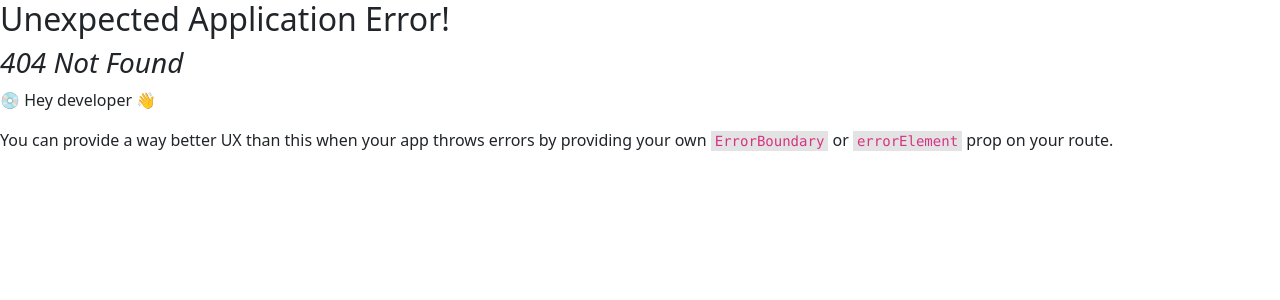
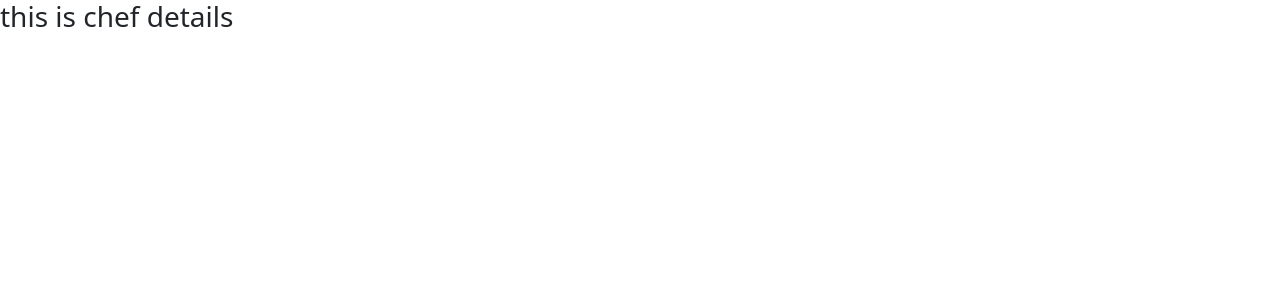
Before and after one commit to nabilasoma/chef-project-firbase-auth, a React (Vite) app: page /chefInfo in a window 1280 px wide. Before the commit this address had no page. Shown: the top 300 px of the page. Built offline with nearby package versions, Linux system fonts and the light colour scheme.

Commit message:
added some routes and make some components

```diff
--- /dev/null
+++ b/src/layouts/details/Details.jsx
@@ -0,0 +1,11 @@
+import React from 'react';
+
+const Details = () => {
+    return (
+        <div>
+            <h3>this is chef details</h3>
+        </div>
+    );
+};
+
+export default Details;
--- a/src/pages/Home/Home.css
+++ b/src/pages/Home/Home.css
@@ -1,5 +1,5 @@
 .cardShow{
     display: grid;
     grid-template-columns: repeat(3, 1fr);
-    gap: 10px;
+    gap: 20px;
 }
--- a/src/pages/chefCard/ChefCard.css
+++ b/src/pages/chefCard/ChefCard.css
@@ -1,3 +1,4 @@
 .images{
-    height: 250px;;
+    height: 250px;
+    width: 100%;
 }
--- /dev/null
+++ b/src/pages/infoPage/InfoPage.jsx
@@ -0,0 +1,11 @@
+import React from 'react';
+
+const InfoPage = () => {
+    return (
+        <div>
+            <h3>id info page</h3>
+        </div>
+    );
+};
+
+export default InfoPage;
```
Also changed, not shown: src/routes/Routes.jsx (+12 -0 lines).
